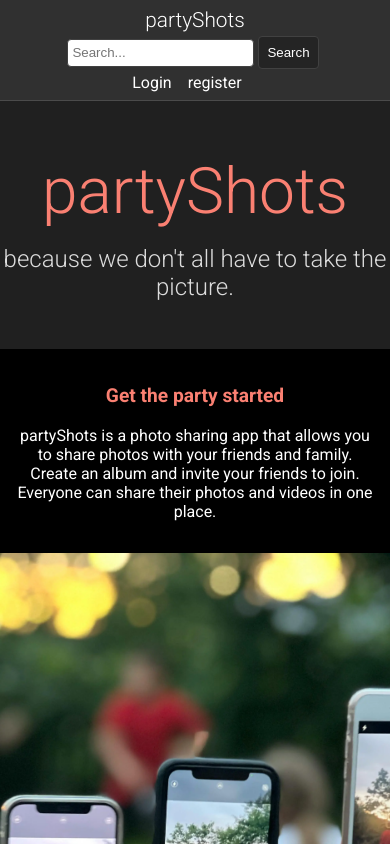
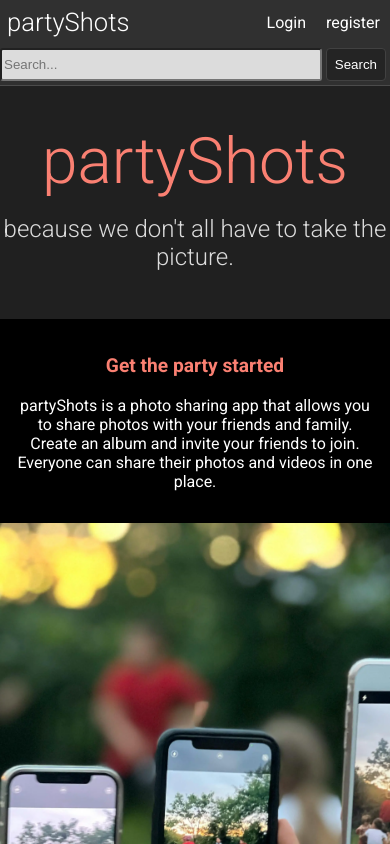
Before and after one commit to pxp888/partyshots-react, a React (Create React App) app: page / in a window 390 px wide. Shown: the top 844 px of the page. Built offline with nearby package versions, Linux system fonts and the light colour scheme; no server answers; a web font is replaced by a local one.

Commit message:
update topbar media querries

```diff
--- a/src/App.css
+++ b/src/App.css
@@ -65,3 +65,25 @@
 .msgline {
   margin: 0;
 }
+
+
+
+.btn {
+  margin: 0.25rem .25rem;
+  padding: 0.5rem;
+  border-radius: 0.25rem;
+  cursor: pointer;
+  border: 1px solid rgb(65, 65, 65);
+  background-color: rgb(36, 36, 36);
+  color: white;
+  grid-column-start: 2;
+  transition: background-color 0.5s;
+}
+
+.btn:focus {
+  background-color: var(--bright-color);
+}
+
+.btn:hover {
+  background-color: var(--bright-color);
+}
--- a/src/components/Searchline.jsx
+++ b/src/components/Searchline.jsx
@@ -26,10 +26,10 @@ function Searchline({setSword, setCurrent }) {
 	}
 
 	return (
-		<div id="searchDiv" className='formdiv'>
-			<form onSubmit={search}>
+		<div id="searchDiv">
+			<form onSubmit={search} className='searchform'>
 				<input type="text" placeholder="Search..." onChange={()=>{setMessage('')}}/>
-				<button>Search</button>
+				<button className='btn'>Search</button>
 			</form>
 			{message!=='' && <p>{message}</p>}
 		</div>
--- a/src/components/Topbar.jsx
+++ b/src/components/Topbar.jsx
@@ -47,10 +47,12 @@ function Topbar({ sword, setSword, setCurrent}) {
 		<>
 			<div id="topbar">
 				<p className="logo" onClick={logoClicked}>partyShots</p>
+
 				<Searchline
 					setSword={setSword}
 					setCurrent={setCurrent}
 				/>
+
 				{username === '' ?
 					<nav>
 						<p onClick={login}>Login</p>
--- a/src/components/styles/Topbar.css
+++ b/src/components/styles/Topbar.css
@@ -4,33 +4,34 @@
     left: 0;
     width: 100%;
 
-    display: flex;
-    flex-direction: row;
-    justify-content: space-between;
-    align-items: baseline;
+    display: grid;
+    grid-template-columns: 1fr 1fr 1fr;
 
     color: white;
     background-color: rgb(48, 48, 48);
     z-index: 10;
 
     border-bottom: rgb(75, 75, 75) 1px solid;
+    align-items: center;
 }
 
 #topspacer {
     min-height: 44px;
 }
 
+
 #topbar .logo {
     font-size: 1.6rem;
     font-weight: 300;
     text-decoration: none;
     cursor: pointer;
-
-    margin: 4px 0 0 1rem;
-    font-weight: 300;
     color: white;
     transition: color 0.25s;
+    text-align: left;
+    margin: 7px;
+    box-sizing: border-box;
 }
+
 
 #topbar .logo:hover {
     color: var(--bright-color);
@@ -38,50 +39,54 @@
 
 
 #topbar nav {
-    margin-right: 1rem;
-    text-decoration: none;
-
     display: flex;
     flex-direction: row;
-
-    margin: 7px 0;
+    justify-content: right;
+    text-decoration: none;
     color: white;
 }
 
 #topbar nav p {
     cursor: pointer;
-    margin: 0 1rem 0 0;
     transition: color 0.25s;
+    margin: 7px 10px;
 }
 
 #topbar nav p:hover {
     color: var(--bright-color);
 }
 
+.searchform {
+    display: flex;
+    flex-direction: row;
+    align-items: center;
+}
+
+.searchform input[type="text" i] {
+    width: 100%;
+    height: 27px;
+    border-radius: 3px;
+    background-color: gainsboro;
+}
 
 
-.formdiv input[type="text" i] {
-    height: 28px;
-    box-sizing: border-box;
-}
+@media screen and (max-width: 900px) {
+    #topbar {
+        grid-template-columns: 1fr 1fr;
+    }
 
-@media screen and (max-width: 600px) {
-    #topbar {
-        flex-direction: column;
-        align-items: center;
+    #topspacer {
+        min-height: 76px;
+    }
+
+    #searchDiv {
+        grid-column-start: 1;
+        grid-column-end: 3;
     }
 
     #topbar nav {
-        margin: 0 0 .5rem 0;
-    }
-
-    #topbar .logo {
-        margin: .5rem 0 0 0;
-        font-size: 1.3rem;
-    }
-
-    #topspacer {
-        min-height: 106px;
+        grid-row: 1;
+        grid-column: 2;
     }
 
 }
```
Also changed, not shown: 6 other files (tests, documents, lock files or other folders).
